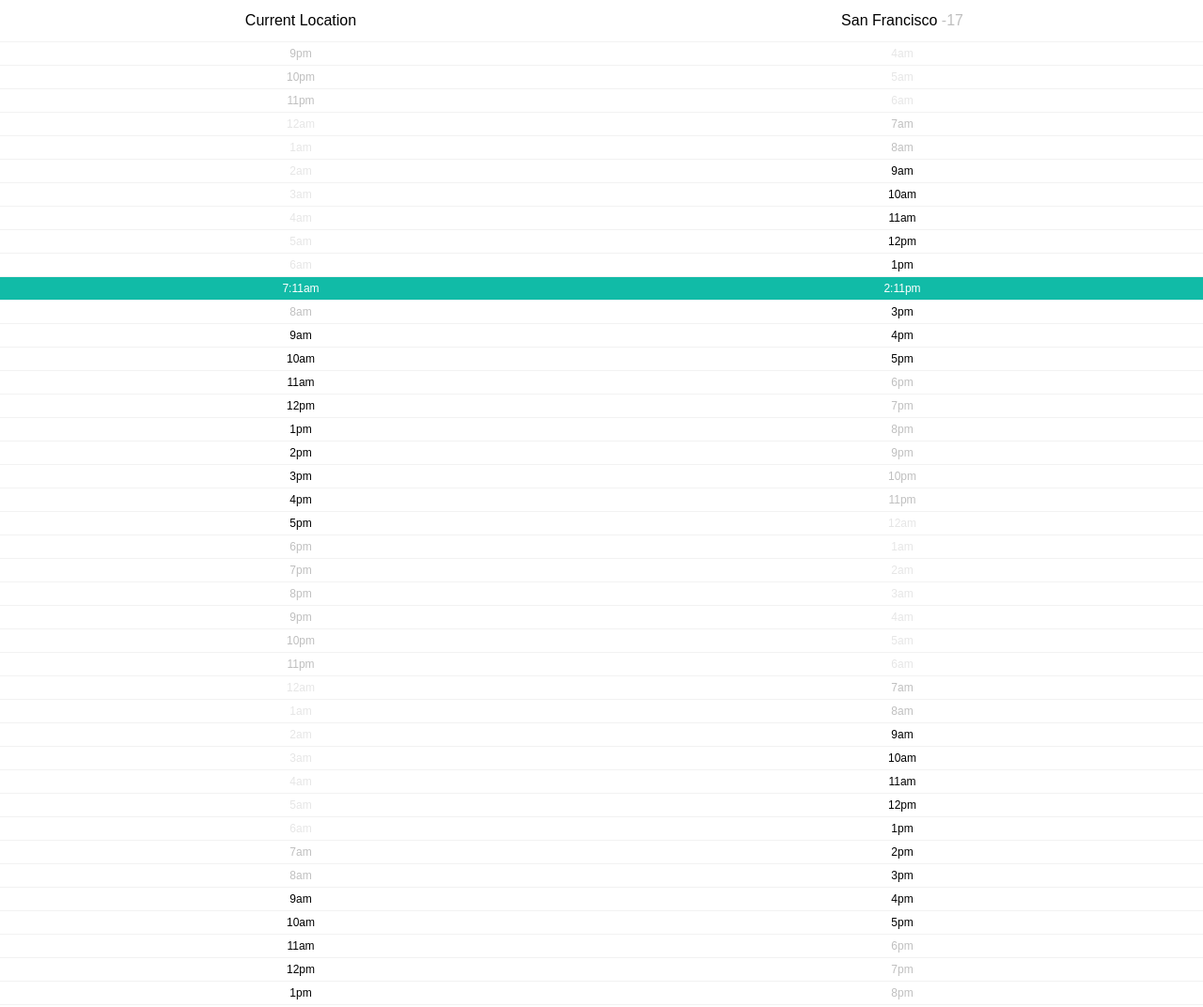
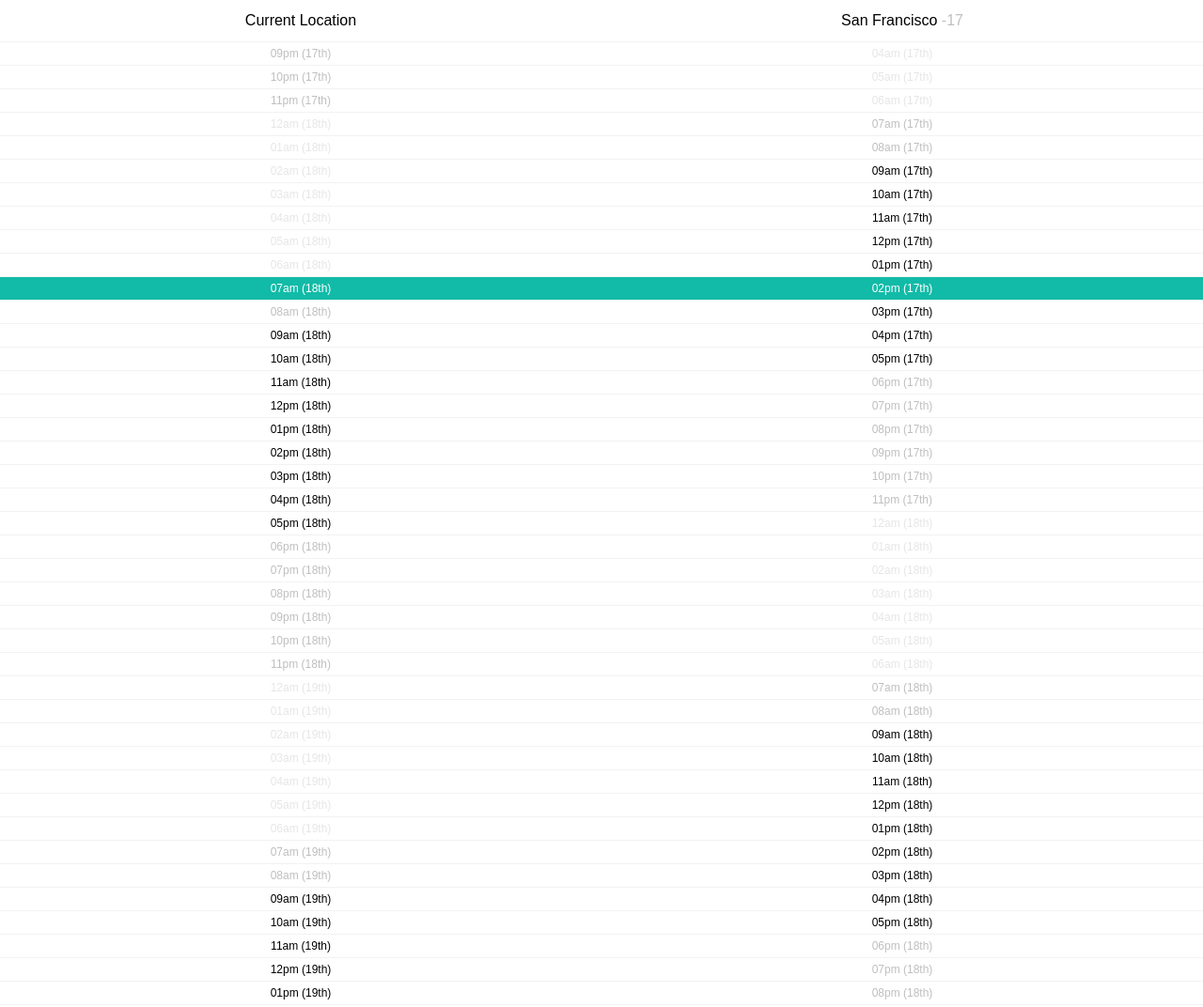
Before and after one commit to andytlr/homeslice, a plain HTML site: page index.html in a window 1280 px wide. Shown: the top 1072 px of the page at 94% size. Drawn offline with Linux system fonts and the light colour scheme.

Commit message:
Adjust formats. Add query string

```diff
--- a/index.html
+++ b/index.html
@@ -80,6 +80,17 @@
 		var scrollPosition   = (cellHeight + 1) * 7
 
 		window.scrollTo(0,scrollPosition);
+
+		function getParameterByName(name) {
+			name = name.replace(/[\[]/, "\\[").replace(/[\]]/, "\\]");
+			var regex = new RegExp("[\\?&]" + name + "=([^&#]*)"),
+					results = regex.exec(location.search);
+			return results == null ? "" : decodeURIComponent(results[1].replace(/\+/g, " "));
+		}
+
+		var tz = getParameterByName('tz');
+
+		alert(tz);
 	</script>
 
 </head>
@@ -191,101 +202,105 @@
 
 	<script charset="utf-8">
 		window.setInterval(function(){
-			document.getElementById("local-minus-10").innerHTML = moment().subtract('hours', 10).format('ha');
-			document.getElementById("local-minus-9").innerHTML = moment().subtract('hours', 9).format('ha');
-			document.getElementById("local-minus-8").innerHTML = moment().subtract('hours', 8).format('ha');
-			document.getElementById("local-minus-7").innerHTML = moment().subtract('hours', 7).format('ha');
-			document.getElementById("local-minus-6").innerHTML = moment().subtract('hours', 6).format('ha');
-			document.getElementById("local-minus-5").innerHTML = moment().subtract('hours', 5).format('ha');
-			document.getElementById("local-minus-4").innerHTML = moment().subtract('hours', 4).format('ha');
-			document.getElementById("local-minus-3").innerHTML = moment().subtract('hours', 3).format('ha');
-			document.getElementById("local-minus-2").innerHTML = moment().subtract('hours', 2).format('ha');
-			document.getElementById("local-minus-1").innerHTML = moment().subtract('hours', 1).format('ha');
-			document.getElementById("local-current").innerHTML = moment().format('h:mma');
-			document.getElementById("local-add-1").innerHTML = moment().add('hours', 1).format('ha');
-			document.getElementById("local-add-2").innerHTML = moment().add('hours', 2).format('ha');
-			document.getElementById("local-add-3").innerHTML = moment().add('hours', 3).format('ha');
-			document.getElementById("local-add-4").innerHTML = moment().add('hours', 4).format('ha');
-			document.getElementById("local-add-5").innerHTML = moment().add('hours', 5).format('ha');
-			document.getElementById("local-add-6").innerHTML = moment().add('hours', 6).format('ha');
-			document.getElementById("local-add-7").innerHTML = moment().add('hours', 7).format('ha');
-			document.getElementById("local-add-8").innerHTML = moment().add('hours', 8).format('ha');
-			document.getElementById("local-add-9").innerHTML = moment().add('hours', 9).format('ha');
-			document.getElementById("local-add-10").innerHTML = moment().add('hours', 10).format('ha');
-			document.getElementById("local-add-11").innerHTML = moment().add('hours', 11).format('ha');
-			document.getElementById("local-add-12").innerHTML = moment().add('hours', 12).format('ha');
-			document.getElementById("local-add-13").innerHTML = moment().add('hours', 13).format('ha');
-			document.getElementById("local-add-14").innerHTML = moment().add('hours', 14).format('ha');
-			document.getElementById("local-add-15").innerHTML = moment().add('hours', 15).format('ha');
-			document.getElementById("local-add-16").innerHTML = moment().add('hours', 16).format('ha');
-			document.getElementById("local-add-17").innerHTML = moment().add('hours', 17).format('ha');
-			document.getElementById("local-add-18").innerHTML = moment().add('hours', 18).format('ha');
-			document.getElementById("local-add-19").innerHTML = moment().add('hours', 19).format('ha');
-			document.getElementById("local-add-20").innerHTML = moment().add('hours', 20).format('ha');
-			document.getElementById("local-add-21").innerHTML = moment().add('hours', 21).format('ha');
-			document.getElementById("local-add-22").innerHTML = moment().add('hours', 22).format('ha');
-			document.getElementById("local-add-23").innerHTML = moment().add('hours', 23).format('ha');
-			document.getElementById("local-add-24").innerHTML = moment().add('hours', 24).format('ha');
-			document.getElementById("local-add-25").innerHTML = moment().add('hours', 25).format('ha');
-			document.getElementById("local-add-26").innerHTML = moment().add('hours', 26).format('ha');
-			document.getElementById("local-add-27").innerHTML = moment().add('hours', 27).format('ha');
-			document.getElementById("local-add-28").innerHTML = moment().add('hours', 28).format('ha');
-			document.getElementById("local-add-29").innerHTML = moment().add('hours', 29).format('ha');
-			document.getElementById("local-add-30").innerHTML = moment().add('hours', 30).format('ha');
-			document.getElementById("local-add-31").innerHTML = moment().add('hours', 31).format('ha');
-			document.getElementById("local-add-32").innerHTML = moment().add('hours', 32).format('ha');
-			document.getElementById("local-add-33").innerHTML = moment().add('hours', 33).format('ha');
-			document.getElementById("local-add-34").innerHTML = moment().add('hours', 34).format('ha');
-			document.getElementById("local-add-35").innerHTML = moment().add('hours', 35).format('ha');
-			document.getElementById("local-add-36").innerHTML = moment().add('hours', 36).format('ha');
+			var formatTime        = 'hha (Do)'
+			// var formatCurrentTime = 'h:mma Do'
+			var formatCurrentTime = 'hha (Do)'
 
-			document.getElementById("remote-minus-10").innerHTML = moment().subtract('hours', 10).subtract('hours', timeZoneOffset).format('ha');
-			document.getElementById("remote-minus-9").innerHTML = moment().subtract('hours', 9).subtract('hours', timeZoneOffset).format('ha');
-			document.getElementById("remote-minus-8").innerHTML = moment().subtract('hours', 8).subtract('hours', timeZoneOffset).format('ha');
-			document.getElementById("remote-minus-7").innerHTML = moment().subtract('hours', 7).subtract('hours', timeZoneOffset).format('ha');
-			document.getElementById("remote-minus-6").innerHTML = moment().subtract('hours', 6).subtract('hours', timeZoneOffset).format('ha');
-			document.getElementById("remote-minus-5").innerHTML = moment().subtract('hours', 5).subtract('hours', timeZoneOffset).format('ha');
-			document.getElementById("remote-minus-4").innerHTML = moment().subtract('hours', 4).subtract('hours', timeZoneOffset).format('ha');
-			document.getElementById("remote-minus-3").innerHTML = moment().subtract('hours', 3).subtract('hours', timeZoneOffset).format('ha');
-			document.getElementById("remote-minus-2").innerHTML = moment().subtract('hours', 2).subtract('hours', timeZoneOffset).format('ha');
-			document.getElementById("remote-minus-1").innerHTML = moment().subtract('hours', 1).subtract('hours', timeZoneOffset).format('ha');
-			document.getElementById("remote-current").innerHTML = moment().subtract('hours', timeZoneOffset).format('h:mma');
-			document.getElementById("remote-add-1").innerHTML = moment().add('hours', 1).subtract('hours', timeZoneOffset).format('ha');
-			document.getElementById("remote-add-2").innerHTML = moment().add('hours', 2).subtract('hours', timeZoneOffset).format('ha');
-			document.getElementById("remote-add-3").innerHTML = moment().add('hours', 3).subtract('hours', timeZoneOffset).format('ha');
-			document.getElementById("remote-add-4").innerHTML = moment().add('hours', 4).subtract('hours', timeZoneOffset).format('ha');
-			document.getElementById("remote-add-5").innerHTML = moment().add('hours', 5).subtract('hours', timeZoneOffset).format('ha');
-			document.getElementById("remote-add-6").innerHTML = moment().add('hours', 6).subtract('hours', timeZoneOffset).format('ha');
-			document.getElementById("remote-add-7").innerHTML = moment().add('hours', 7).subtract('hours', timeZoneOffset).format('ha');
-			document.getElementById("remote-add-8").innerHTML = moment().add('hours', 8).subtract('hours', timeZoneOffset).format('ha');
-			document.getElementById("remote-add-9").innerHTML = moment().add('hours', 9).subtract('hours', timeZoneOffset).format('ha');
-			document.getElementById("remote-add-10").innerHTML = moment().add('hours', 10).subtract('hours', timeZoneOffset).format('ha');
-			document.getElementById("remote-add-11").innerHTML = moment().add('hours', 11).subtract('hours', timeZoneOffset).format('ha');
-			document.getElementById("remote-add-12").innerHTML = moment().add('hours', 12).subtract('hours', timeZoneOffset).format('ha');
-			document.getElementById("remote-add-13").innerHTML = moment().add('hours', 13).subtract('hours', timeZoneOffset).format('ha');
-			document.getElementById("remote-add-14").innerHTML = moment().add('hours', 14).subtract('hours', timeZoneOffset).format('ha');
-			document.getElementById("remote-add-15").innerHTML = moment().add('hours', 15).subtract('hours', timeZoneOffset).format('ha');
-			document.getElementById("remote-add-16").innerHTML = moment().add('hours', 16).subtract('hours', timeZoneOffset).format('ha');
-			document.getElementById("remote-add-17").innerHTML = moment().add('hours', 17).subtract('hours', timeZoneOffset).format('ha');
-			document.getElementById("remote-add-18").innerHTML = moment().add('hours', 18).subtract('hours', timeZoneOffset).format('ha');
-			document.getElementById("remote-add-19").innerHTML = moment().add('hours', 19).subtract('hours', timeZoneOffset).format('ha');
-			document.getElementById("remote-add-20").innerHTML = moment().add('hours', 20).subtract('hours', timeZoneOffset).format('ha');
-			document.getElementById("remote-add-21").innerHTML = moment().add('hours', 21).subtract('hours', timeZoneOffset).format('ha');
-			document.getElementById("remote-add-22").innerHTML = moment().add('hours', 22).subtract('hours', timeZoneOffset).format('ha');
-			document.getElementById("remote-add-23").innerHTML = moment().add('hours', 23).subtract('hours', timeZoneOffset).format('ha');
-			document.getElementById("remote-add-24").innerHTML = moment().add('hours', 24).subtract('hours', timeZoneOffset).format('ha');
-			document.getElementById("remote-add-25").innerHTML = moment().add('hours', 25).subtract('hours', timeZoneOffset).format('ha');
-			document.getElementById("remote-add-26").innerHTML = moment().add('hours', 26).subtract('hours', timeZoneOffset).format('ha');
-			document.getElementById("remote-add-27").innerHTML = moment().add('hours', 27).subtract('hours', timeZoneOffset).format('ha');
-			document.getElementById("remote-add-28").innerHTML = moment().add('hours', 28).subtract('hours', timeZoneOffset).format('ha');
-			document.getElementById("remote-add-29").innerHTML = moment().add('hours', 29).subtract('hours', timeZoneOffset).format('ha');
-			document.getElementById("remote-add-30").innerHTML = moment().add('hours', 30).subtract('hours', timeZoneOffset).format('ha');
-			document.getElementById("remote-add-31").innerHTML = moment().add('hours', 31).subtract('hours', timeZoneOffset).format('ha');
-			document.getElementById("remote-add-32").innerHTML = moment().add('hours', 32).subtract('hours', timeZoneOffset).format('ha');
-			document.getElementById("remote-add-33").innerHTML = moment().add('hours', 33).subtract('hours', timeZoneOffset).format('ha');
-			document.getElementById("remote-add-34").innerHTML = moment().add('hours', 34).subtract('hours', timeZoneOffset).format('ha');
-			document.getElementById("remote-add-35").innerHTML = moment().add('hours', 35).subtract('hours', timeZoneOffset).format('ha');
-			document.getElementById("remote-add-36").innerHTML = moment().add('hours', 36).subtract('hours', timeZoneOffset).format('ha');
+			document.getElementById("local-minus-10").innerHTML = moment().subtract('hours', 10).format(formatTime);
+			document.getElementById("local-minus-9").innerHTML = moment().subtract('hours', 9).format(formatTime);
+			document.getElementById("local-minus-8").innerHTML = moment().subtract('hours', 8).format(formatTime);
+			document.getElementById("local-minus-7").innerHTML = moment().subtract('hours', 7).format(formatTime);
+			document.getElementById("local-minus-6").innerHTML = moment().subtract('hours', 6).format(formatTime);
+			document.getElementById("local-minus-5").innerHTML = moment().subtract('hours', 5).format(formatTime);
+			document.getElementById("local-minus-4").innerHTML = moment().subtract('hours', 4).format(formatTime);
+			document.getElementById("local-minus-3").innerHTML = moment().subtract('hours', 3).format(formatTime);
+			document.getElementById("local-minus-2").innerHTML = moment().subtract('hours', 2).format(formatTime);
+			document.getElementById("local-minus-1").innerHTML = moment().subtract('hours', 1).format(formatTime);
+			document.getElementById("local-current").innerHTML = moment().format(formatCurrentTime);
+			document.getElementById("local-add-1").innerHTML = moment().add('hours', 1).format(formatTime);
+			document.getElementById("local-add-2").innerHTML = moment().add('hours', 2).format(formatTime);
+			document.getElementById("local-add-3").innerHTML = moment().add('hours', 3).format(formatTime);
+			document.getElementById("local-add-4").innerHTML = moment().add('hours', 4).format(formatTime);
+			document.getElementById("local-add-5").innerHTML = moment().add('hours', 5).format(formatTime);
+			document.getElementById("local-add-6").innerHTML = moment().add('hours', 6).format(formatTime);
+			document.getElementById("local-add-7").innerHTML = moment().add('hours', 7).format(formatTime);
+			document.getElementById("local-add-8").innerHTML = moment().add('hours', 8).format(formatTime);
+			document.getElementById("local-add-9").innerHTML = moment().add('hours', 9).format(formatTime);
+			document.getElementById("local-add-10").innerHTML = moment().add('hours', 10).format(formatTime);
+			document.getElementById("local-add-11").innerHTML = moment().add('hours', 11).format(formatTime);
+			document.getElementById("local-add-12").innerHTML = moment().add('hours', 12).format(formatTime);
+			document.getElementById("local-add-13").innerHTML = moment().add('hours', 13).format(formatTime);
+			document.getElementById("local-add-14").innerHTML = moment().add('hours', 14).format(formatTime);
+			document.getElementById("local-add-15").innerHTML = moment().add('hours', 15).format(formatTime);
+			document.getElementById("local-add-16").innerHTML = moment().add('hours', 16).format(formatTime);
+			document.getElementById("local-add-17").innerHTML = moment().add('hours', 17).format(formatTime);
+			document.getElementById("local-add-18").innerHTML = moment().add('hours', 18).format(formatTime);
+			document.getElementById("local-add-19").innerHTML = moment().add('hours', 19).format(formatTime);
+			document.getElementById("local-add-20").innerHTML = moment().add('hours', 20).format(formatTime);
+			document.getElementById("local-add-21").innerHTML = moment().add('hours', 21).format(formatTime);
+			document.getElementById("local-add-22").innerHTML = moment().add('hours', 22).format(formatTime);
+			document.getElementById("local-add-23").innerHTML = moment().add('hours', 23).format(formatTime);
+			document.getElementById("local-add-24").innerHTML = moment().add('hours', 24).format(formatTime);
+			document.getElementById("local-add-25").innerHTML = moment().add('hours', 25).format(formatTime);
+			document.getElementById("local-add-26").innerHTML = moment().add('hours', 26).format(formatTime);
+			document.getElementById("local-add-27").innerHTML = moment().add('hours', 27).format(formatTime);
+			document.getElementById("local-add-28").innerHTML = moment().add('hours', 28).format(formatTime);
+			document.getElementById("local-add-29").innerHTML = moment().add('hours', 29).format(formatTime);
+			document.getElementById("local-add-30").innerHTML = moment().add('hours', 30).format(formatTime);
+			document.getElementById("local-add-31").innerHTML = moment().add('hours', 31).format(formatTime);
+			document.getElementById("local-add-32").innerHTML = moment().add('hours', 32).format(formatTime);
+			document.getElementById("local-add-33").innerHTML = moment().add('hours', 33).format(formatTime);
+			document.getElementById("local-add-34").innerHTML = moment().add('hours', 34).format(formatTime);
+			document.getElementById("local-add-35").innerHTML = moment().add('hours', 35).format(formatTime);
+			document.getElementById("local-add-36").innerHTML = moment().add('hours', 36).format(formatTime);
+
+			document.getElementById("remote-minus-10").innerHTML = moment().subtract('hours', 10).subtract('hours', timeZoneOffset).format(formatTime);
+			document.getElementById("remote-minus-9").innerHTML = moment().subtract('hours', 9).subtract('hours', timeZoneOffset).format(formatTime);
+			document.getElementById("remote-minus-8").innerHTML = moment().subtract('hours', 8).subtract('hours', timeZoneOffset).format(formatTime);
+			document.getElementById("remote-minus-7").innerHTML = moment().subtract('hours', 7).subtract('hours', timeZoneOffset).format(formatTime);
+			document.getElementById("remote-minus-6").innerHTML = moment().subtract('hours', 6).subtract('hours', timeZoneOffset).format(formatTime);
+			document.getElementById("remote-minus-5").innerHTML = moment().subtract('hours', 5).subtract('hours', timeZoneOffset).format(formatTime);
+			document.getElementById("remote-minus-4").innerHTML = moment().subtract('hours', 4).subtract('hours', timeZoneOffset).format(formatTime);
+			document.getElementById("remote-minus-3").innerHTML = moment().subtract('hours', 3).subtract('hours', timeZoneOffset).format(formatTime);
+			document.getElementById("remote-minus-2").innerHTML = moment().subtract('hours', 2).subtract('hours', timeZoneOffset).format(formatTime);
+			document.getElementById("remote-minus-1").innerHTML = moment().subtract('hours', 1).subtract('hours', timeZoneOffset).format(formatTime);
+			document.getElementById("remote-current").innerHTML = moment().subtract('hours', timeZoneOffset).format(formatCurrentTime);
+			document.getElementById("remote-add-1").innerHTML = moment().add('hours', 1).subtract('hours', timeZoneOffset).format(formatTime);
+			document.getElementById("remote-add-2").innerHTML = moment().add('hours', 2).subtract('hours', timeZoneOffset).format(formatTime);
+			document.getElementById("remote-add-3").innerHTML = moment().add('hours', 3).subtract('hours', timeZoneOffset).format(formatTime);
+			document.getElementById("remote-add-4").innerHTML = moment().add('hours', 4).subtract('hours', timeZoneOffset).format(formatTime);
+			document.getElementById("remote-add-5").innerHTML = moment().add('hours', 5).subtract('hours', timeZoneOffset).format(formatTime);
+			document.getElementById("remote-add-6").innerHTML = moment().add('hours', 6).subtract('hours', timeZoneOffset).format(formatTime);
+			document.getElementById("remote-add-7").innerHTML = moment().add('hours', 7).subtract('hours', timeZoneOffset).format(formatTime);
+			document.getElementById("remote-add-8").innerHTML = moment().add('hours', 8).subtract('hours', timeZoneOffset).format(formatTime);
+			document.getElementById("remote-add-9").innerHTML = moment().add('hours', 9).subtract('hours', timeZoneOffset).format(formatTime);
+			document.getElementById("remote-add-10").innerHTML = moment().add('hours', 10).subtract('hours', timeZoneOffset).format(formatTime);
+			document.getElementById("remote-add-11").innerHTML = moment().add('hours', 11).subtract('hours', timeZoneOffset).format(formatTime);
+			document.getElementById("remote-add-12").innerHTML = moment().add('hours', 12).subtract('hours', timeZoneOffset).format(formatTime);
+			document.getElementById("remote-add-13").innerHTML = moment().add('hours', 13).subtract('hours', timeZoneOffset).format(formatTime);
+			document.getElementById("remote-add-14").innerHTML = moment().add('hours', 14).subtract('hours', timeZoneOffset).format(formatTime);
+			document.getElementById("remote-add-15").innerHTML = moment().add('hours', 15).subtract('hours', timeZoneOffset).format(formatTime);
+			document.getElementById("remote-add-16").innerHTML = moment().add('hours', 16).subtract('hours', timeZoneOffset).format(formatTime);
+			document.getElementById("remote-add-17").innerHTML = moment().add('hours', 17).subtract('hours', timeZoneOffset).format(formatTime);
+			document.getElementById("remote-add-18").innerHTML = moment().add('hours', 18).subtract('hours', timeZoneOffset).format(formatTime);
+			document.getElementById("remote-add-19").innerHTML = moment().add('hours', 19).subtract('hours', timeZoneOffset).format(formatTime);
+			document.getElementById("remote-add-20").innerHTML = moment().add('hours', 20).subtract('hours', timeZoneOffset).format(formatTime);
+			document.getElementById("remote-add-21").innerHTML = moment().add('hours', 21).subtract('hours', timeZoneOffset).format(formatTime);
+			document.getElementById("remote-add-22").innerHTML = moment().add('hours', 22).subtract('hours', timeZoneOffset).format(formatTime);
+			document.getElementById("remote-add-23").innerHTML = moment().add('hours', 23).subtract('hours', timeZoneOffset).format(formatTime);
+			document.getElementById("remote-add-24").innerHTML = moment().add('hours', 24).subtract('hours', timeZoneOffset).format(formatTime);
+			document.getElementById("remote-add-25").innerHTML = moment().add('hours', 25).subtract('hours', timeZoneOffset).format(formatTime);
+			document.getElementById("remote-add-26").innerHTML = moment().add('hours', 26).subtract('hours', timeZoneOffset).format(formatTime);
+			document.getElementById("remote-add-27").innerHTML = moment().add('hours', 27).subtract('hours', timeZoneOffset).format(formatTime);
+			document.getElementById("remote-add-28").innerHTML = moment().add('hours', 28).subtract('hours', timeZoneOffset).format(formatTime);
+			document.getElementById("remote-add-29").innerHTML = moment().add('hours', 29).subtract('hours', timeZoneOffset).format(formatTime);
+			document.getElementById("remote-add-30").innerHTML = moment().add('hours', 30).subtract('hours', timeZoneOffset).format(formatTime);
+			document.getElementById("remote-add-31").innerHTML = moment().add('hours', 31).subtract('hours', timeZoneOffset).format(formatTime);
+			document.getElementById("remote-add-32").innerHTML = moment().add('hours', 32).subtract('hours', timeZoneOffset).format(formatTime);
+			document.getElementById("remote-add-33").innerHTML = moment().add('hours', 33).subtract('hours', timeZoneOffset).format(formatTime);
+			document.getElementById("remote-add-34").innerHTML = moment().add('hours', 34).subtract('hours', timeZoneOffset).format(formatTime);
+			document.getElementById("remote-add-35").innerHTML = moment().add('hours', 35).subtract('hours', timeZoneOffset).format(formatTime);
+			document.getElementById("remote-add-36").innerHTML = moment().add('hours', 36).subtract('hours', timeZoneOffset).format(formatTime);
 
 			$('.hour:contains("12am")').addClass('sleep');
 			$('.hour:contains("1am")').addClass('sleep');
```
